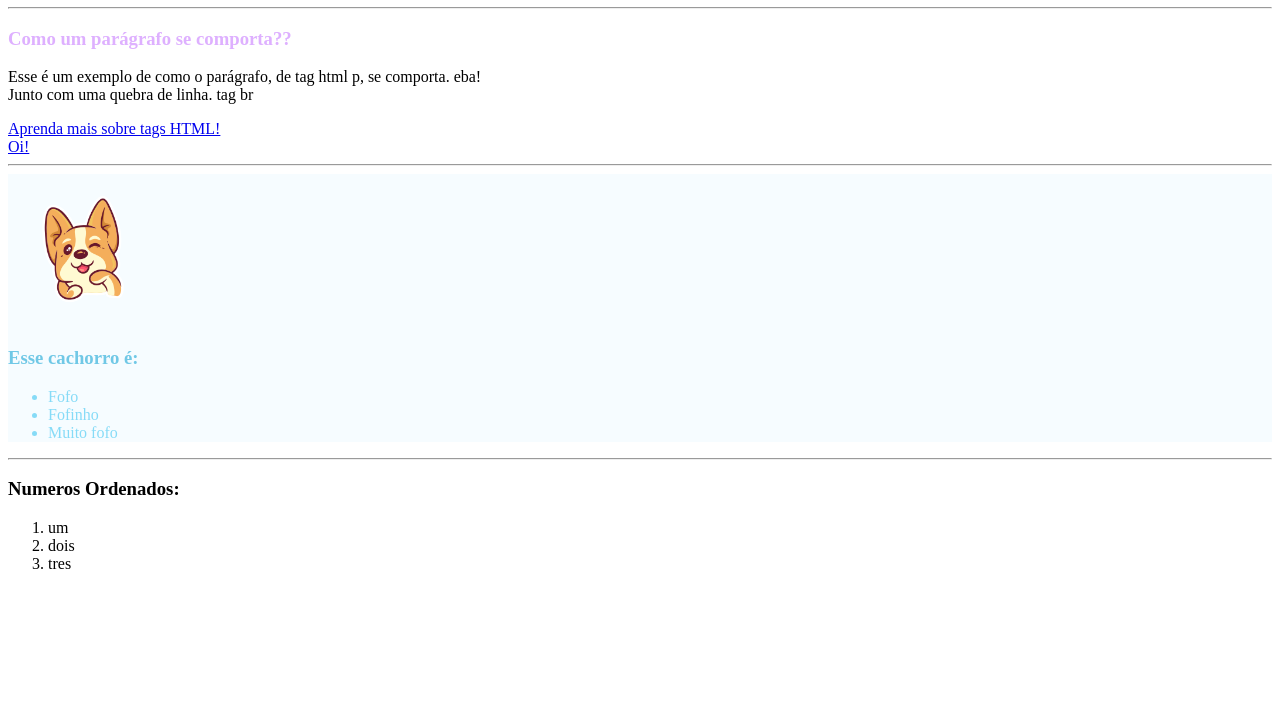
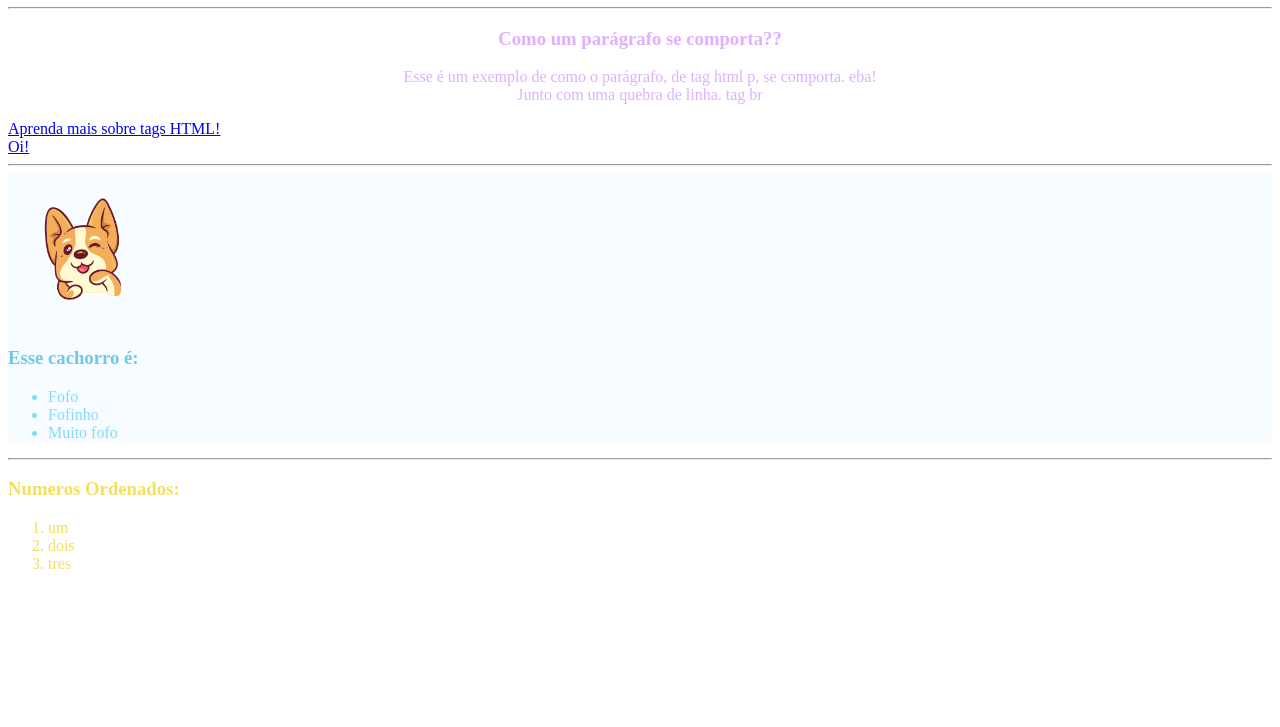
Before and after one commit to amandamats/desenvolvimento-web-e-aplicativos, a plain HTML site: page aula 2/index.html in a window 1280 px wide. Shown: the part 73-800 px from the top of the page. Drawn offline with Linux system fonts and the light colour scheme.

Commit message:
changing styles

```diff
--- a/aula 2/index.html
+++ b/aula 2/index.html
@@ -16,8 +16,8 @@
         </h1>
         </header>
         <hr>
-        <h3 style="color: #DEB0FF;">Como um parágrafo se comporta??</h3>
-        <p>
+        <h3 class="primeiro" style="color: #DEB0FF;">Como um parágrafo se comporta??</h3>
+        <p class="paragrafo">
             Esse é um exemplo de como o parágrafo, de tag html p, se comporta. eba!<br> Junto com uma quebra de linha. tag br
         </p>
 
@@ -36,8 +36,8 @@
         <hr>
         </ul>
         <!--Listas ordenadas: ol-->
-        <h3>Numeros Ordenados:</h3>
-        <ol>
+        <h3 style="color: #F4DF62;">Numeros Ordenados:</h3>
+        <ol style="color: #F4DF62;">
             <li>um</li>
             <li>dois</li>
             <li>tres</li>
--- a/aula 2/style.css
+++ b/aula 2/style.css
@@ -1,5 +1,15 @@
 h1{
     background-color: rgba(255, 255, 255, 0.897);
+    text-align: center;
+}
+
+.primeiro{
+    color: #DEB0FF;
+    text-align: center;
+}
+.paragrafo{
+    color: #DEB0FF;
+    text-align: center;
 }
 
 div{
```
